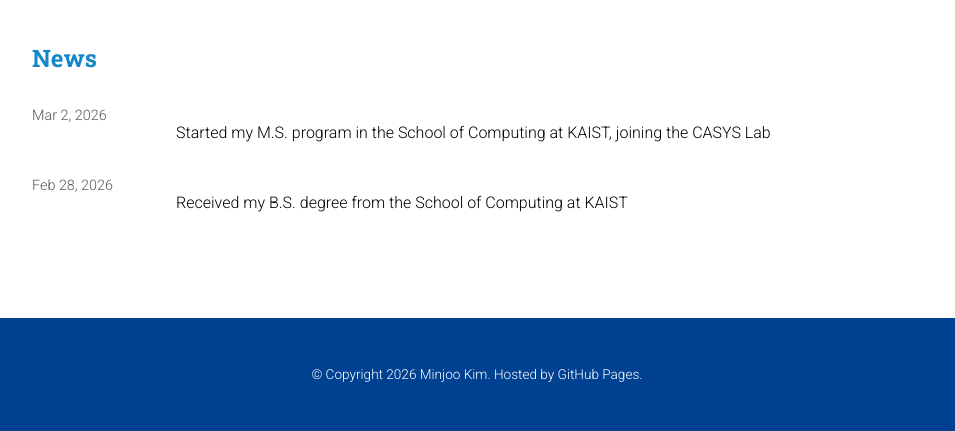
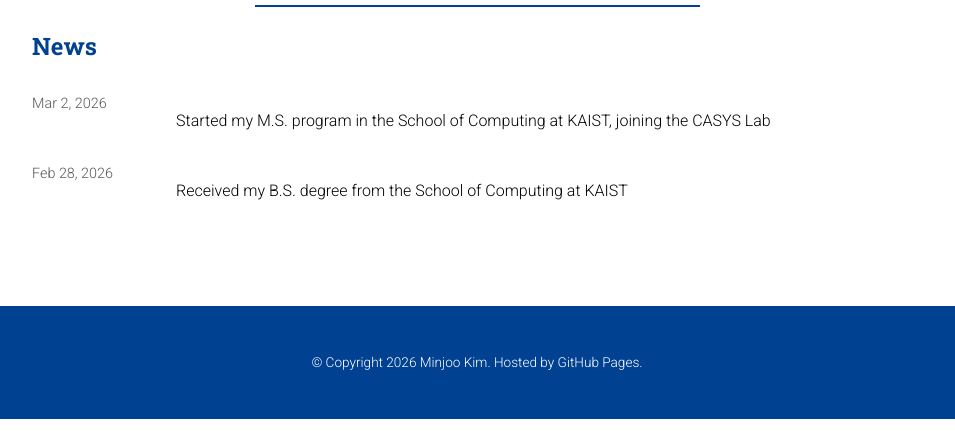
Before and after one commit to minjoo0729/minjoo0729.github.io, an Astro site: page / in a window 1280 px wide. Shown: the part 606-1037 px from the top of the page, without its empty margins (163-1118 px from the left). Built offline with nearby package versions, Linux system fonts and the light colour scheme; Astro itself is replaced by a stand-in of ours.

Commit message:
fix: color, line, text edits

```diff
--- a/src/data/site.json
+++ b/src/data/site.json
@@ -3,7 +3,7 @@
   "firstName": "Minjoo",
   "lastName": "Kim",
   "description": "Academic Website of Minjoo Kim, M.S. Student at KAIST School of Computing CASYS lab",
-  "contactNote": "Office: Room 408, Building E3-5, KAIST, 291 Daehak-ro, Yuseong-gu, Daejeon, Republic of Korea",
+  "contactNote": "Office: E3-5 #408, KAIST, 291 Daehak-ro, Yuseong-gu, Daejeon, Republic of Korea",
   "footerText": "Hosted by GitHub Pages.",
   "url": "https://minjoo0729.github.io",
   "keywords": "CASYS, KAIST, OS, Operating System"
--- a/src/pages/index.astro
+++ b/src/pages/index.astro
@@ -32,8 +32,11 @@
       <div class="clearfix">
         <p>
           I am a first-year M.S. student in School of Computing at KAIST, Republic of Korea, advised by
+          &nbsp;
           <a href="https://sites.google.com/view/yjkwon/home" target="_blank" rel="noopener noreferrer">Prof. Youngjin Kwon</a>
-           of the
+          &nbsp;
+          of the
+          &nbsp;
           <a href="https://casyslab.kaist.ac.kr/" target="_blank" rel="noopener noreferrer">Computer Architecture and Systems Lab (CASYS)</a>. Previously, I
           received my Bachelor's degree in February, 2026 from KAIST.
         </p>
@@ -62,6 +65,8 @@
         </ul>
       </div>
 
+      <hr class="section-divider" />
+
       <h2><a href="/news/">News</a></h2>
       <NewsList limit={5} scrollable={true} />
     </article>
@@ -78,4 +83,11 @@
   h2 a:hover {
     color: var(--global-hover-color);
   }
+
+  .section-divider {
+    border: 0;
+    height: 2px;
+    background: #004191;
+    width: 50%;
+  }
 </style>
--- a/src/styles/global.css
+++ b/src/styles/global.css
@@ -6,8 +6,8 @@
   --global-code-bg-color: rgba(20, 135, 200, 0.05);
   --global-text-color: #000000;
   --global-text-color-light: #595959;
-  --global-theme-color: #1487c8;
-  --global-hover-color: #1487c8;
+  --global-theme-color: #004191;
+  --global-hover-color: #004191;
   --global-hover-text-color: #ffffff;
   --global-footer-bg-color: #004191;
   --global-footer-text-color: #ffffff;
@@ -31,7 +31,7 @@
   --global-theme-color: #2698ba;
   --global-hover-color: #2698ba;
   --global-hover-text-color: #ffffff;
-  --global-footer-bg-color: #004191;
+  --global-footer-bg-color: #2698ba;
   --global-footer-text-color: #ffffff;
   --global-footer-link-color: #ffffff;
   --global-divider-color: #424246;
```
